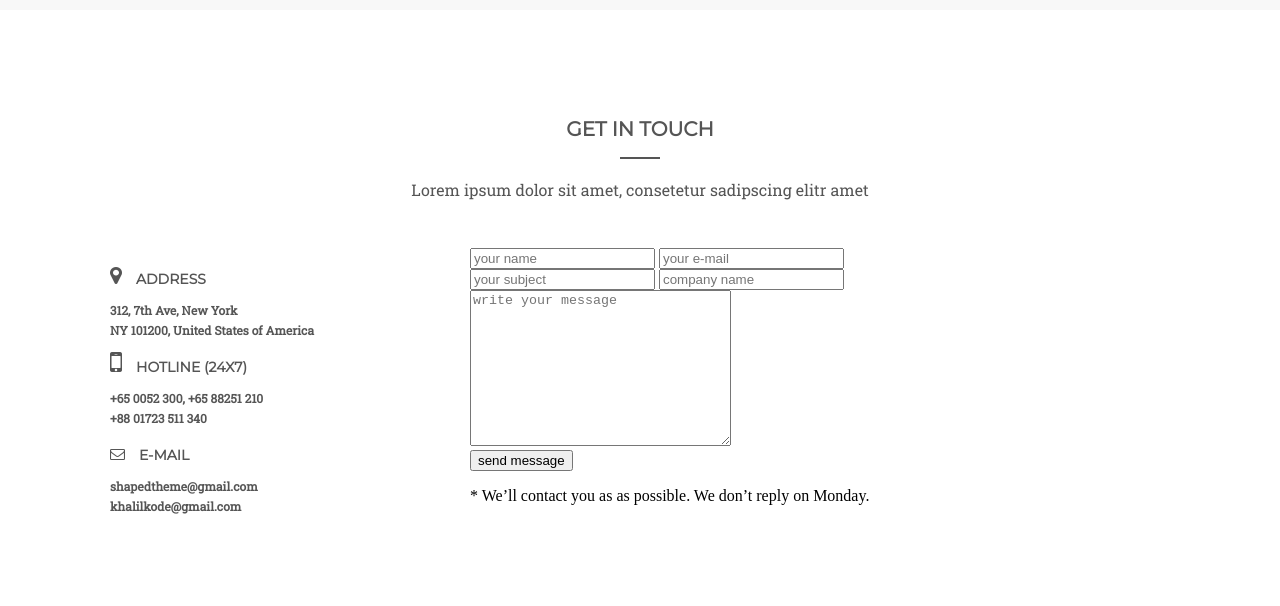
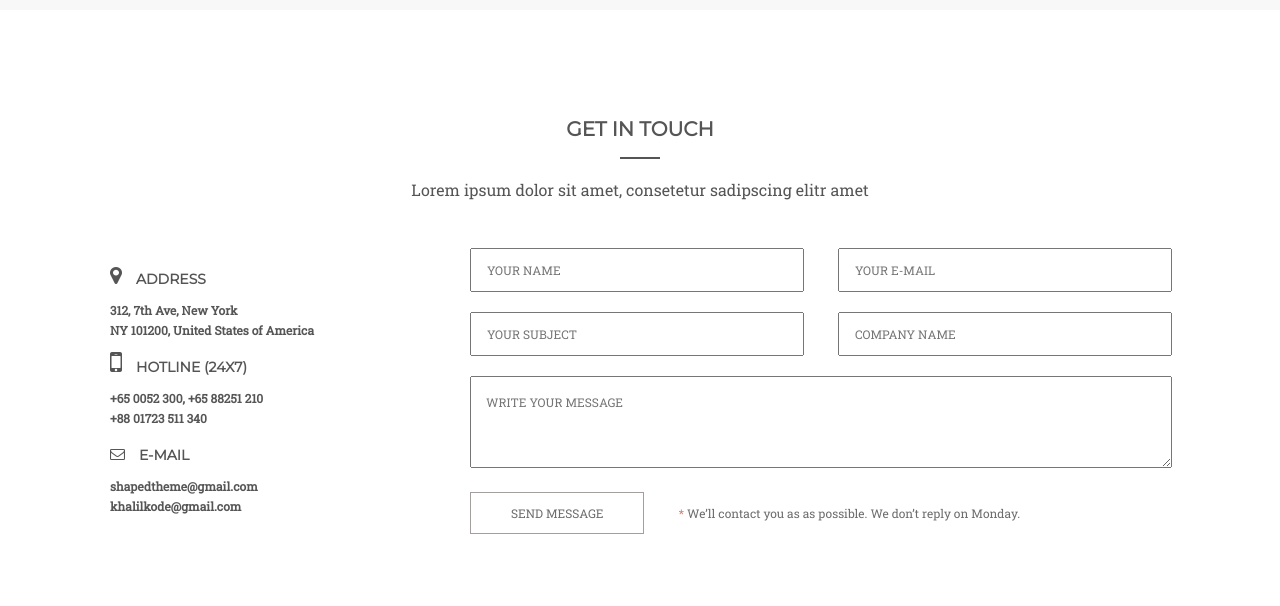
Before and after one commit to DmitriEr/StartUp-Page, a plain HTML site: page index.html in a window 1280 px wide. Shown: the part 5765-6371 px from the top of the page. Drawn offline with Linux system fonts and the light colour scheme.

Commit message:
add style to form

```diff
--- a/index.html
+++ b/index.html
@@ -286,13 +286,13 @@
                             </li>
                         </ul>
                     </section>
-                    <section class="data">
+                    <section class="data form">
                         <div class="modal-text">
                             <label>
                                 <input type="text" class="name" placeholder="your name">
                             </label>
                             <label>
-                                <input type="emain" class="email" placeholder="your e-mail">
+                                <input type="text" class="email" placeholder="your e-mail">
                             </label>
                         </div>
                         <div class="modal-text">
@@ -304,11 +304,11 @@
                             </label>
                         </div>
                         <div class="modal">
-                            <textarea name="text" id="" cols="30" rows="10" placeholder="write your message"></textarea>
+                            <textarea name="text" id="" cols="20" rows="3" placeholder="write your message"></textarea>
                         </div>
                         <div class="modal">
                             <input type="submit" value="send message">
-                            <p class="modal-inner__text">* We’ll contact you as as possible. We don’t reply on Monday.</p>
+                            <p class="modal-inner__text"><span>*</span> We’ll contact you as as possible. We don’t reply on Monday.</p>
                         </div>
                     </section>
                 </div>
--- a/style.sass
+++ b/style.sass
@@ -440,3 +440,46 @@ body
                 .data-item__text
                     @include fonts('Roboto Slab', 12px, 20px, #555555, 0, 700)
                     margin-top: 6px
+
+            input[type="text"]
+                width: 300px
+                height: 10px
+                margin-bottom: 20px
+                @include fonts('Roboto Slab', 12px, 20px, #555555, 0, 500)
+                text-transform: uppercase
+                padding: 15px
+
+                &:nth-of-type(1)
+                    margin-right: 30px
+
+                &:hover
+                    border-color: #c0301c
+
+            textarea
+                width: 670px
+                @include fonts('Roboto Slab', 12px, 20px, #555555, 0, 500)
+                text-transform: uppercase
+                padding: 15px
+                margin-bottom: 20px
+
+                &:hover
+                    border-color: #c0301c
+
+            input[type="submit"]
+                @include fonts('Roboto Slab', 12px, 20px, #6e6d6d, 0, 500)
+                text-transform: uppercase
+                padding: 10px 40px
+                background-color: transparent
+                outline: none
+                border: 1px solid #a59e9e
+
+                &:hover
+                    border-color: #c0301c
+
+            .modal-inner__text
+                display: inline
+                @include fonts('Roboto Slab', 12px, 20px, #6e6d6d, 0, 500)
+                margin-left: 30px
+
+                span
+                    color: #d87e71
```
Also changed, not shown: style.css, 1 other file.
